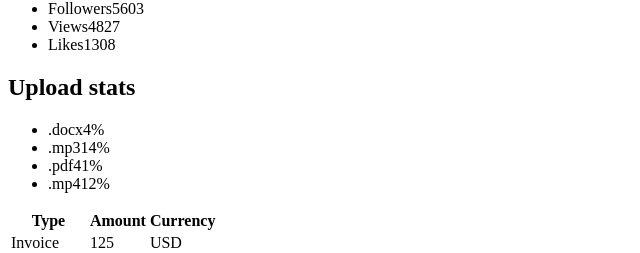
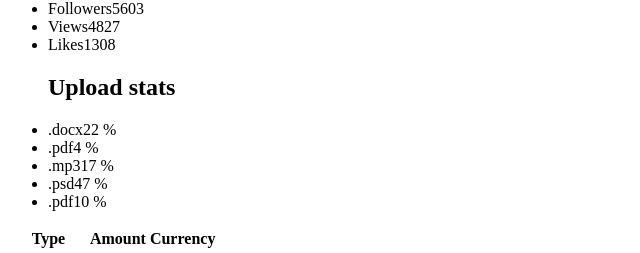
Before and after one commit to OleksiiMaistriuk/goit-react-hw-01-components, a React (Create React App) app: page / in a window 1280 px wide. Shown: the part 464-717 px from the top of the page, without its empty margins (0-640 px from the left). Built offline with nearby package versions, Linux system fonts and the light colour scheme.

Commit message:
сделал логику статистики

```diff
--- a/src/App.js
+++ b/src/App.js
@@ -1,9 +1,11 @@
 import React from 'react';
 import FriendList from './FriendList/index.js';
 import Profile from './SocialNetworkProfile/index.js';
-import StatisticSection from './StatisticSection/index.js';
+import Statistic from './StatisticSection/index.js';
 import TransactionHistory from './TransactionHistory/index.js';
+
 import user from './SocialNetworkProfile/user.json';
+import statisticalData from './StatisticSection/statistical-data.json';
 
 const App = () => {
   return (
@@ -16,7 +18,8 @@
         avatar={user.avatar}
         stats={user.stats}
       />
-      <StatisticSection />
+      <Statistic stats={statisticalData} />
+
       <TransactionHistory />
     </div>
   );
--- /dev/null
+++ b/src/StatisticSection/StaticList.js
@@ -0,0 +1,10 @@
+import React from 'react';
+
+const StaticList = ({ id, label, percentage }) => (
+  <li key={id}>
+    <span className="label">{label}</span>
+    <span className="percentage">{percentage} %</span>
+  </li>
+);
+
+export default StaticList;
--- a/src/StatisticSection/index.js
+++ b/src/StatisticSection/index.js
@@ -1,29 +1,16 @@
 import React from 'react';
 // import ProtoTypes from 'prop-types';
-const StatisticSection = () => {
-  return (
-    <section className="statistics">
+import StaticList from './StaticList';
+
+const Statistic = ({ stats }) => (
+  <section className="statistics">
+    <ul className="stat-list">
       <h2 className="title">Upload stats</h2>
+      {stats.map(({ label, percentage }) => (
+        <StaticList label={label} percentage={percentage} />
+      ))}
+    </ul>
+  </section>
+);
 
-      <ul className="stat-list">
-        <li className="item">
-          <span className="label">.docx</span>
-          <span className="percentage">4%</span>
-        </li>
-        <li className="item">
-          <span className="label">.mp3</span>
-          <span className="percentage">14%</span>
-        </li>
-        <li className="item">
-          <span className="label">.pdf</span>
-          <span className="percentage">41%</span>
-        </li>
-        <li className="item">
-          <span className="label">.mp4</span>
-          <span className="percentage">12%</span>
-        </li>
-      </ul>
-    </section>
-  );
-};
-export default StatisticSection;
+export default Statistic;
--- /dev/null
+++ b/src/StatisticSection/statistical-data.json
@@ -0,0 +1,7 @@
+[
+  { "id": "id-1", "label": ".docx", "percentage": 22 },
+  { "id": "id-2", "label": ".pdf", "percentage": 4 },
+  { "id": "id-3", "label": ".mp3", "percentage": 17 },
+  { "id": "id-4", "label": ".psd", "percentage": 47 },
+  { "id": "id-5", "label": ".pdf", "percentage": 10 }
+]
```
